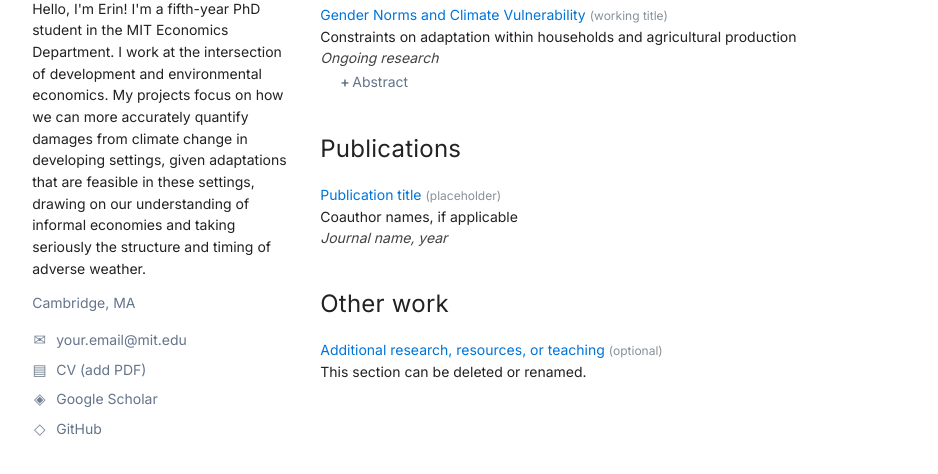
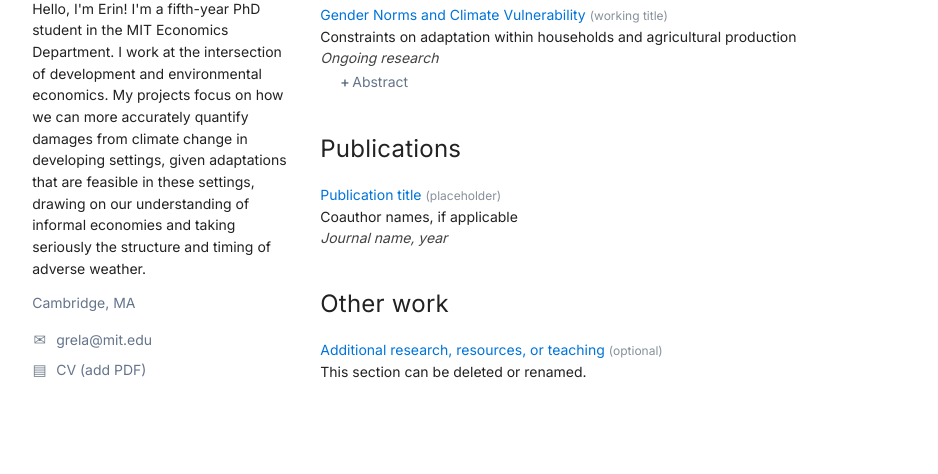
Before and after one commit to eringrela/eringrela.github.io, a plain HTML site: page index.html in a window 1280 px wide. Shown: the part 370-844 px from the top of the page, without its empty margins (19-957 px from the left). Drawn offline with Linux system fonts and the light colour scheme.

Commit message:
Update index.html

```diff
--- a/index.html
+++ b/index.html
@@ -21,12 +21,10 @@
       <p>Hello, I'm Erin! I'm a fifth-year PhD student in the MIT Economics Department. I work at the intersection of development and environmental economics. My projects focus on how we can more accurately quantify damages from climate change in developing settings, given adaptations that are feasible in these settings, drawing on our understanding of informal economies and taking seriously the structure and timing of adverse weather. </p>
       <p class="location">Cambridge, MA</p>
       <div class="profile-links" aria-label="Contact and profiles">
-        <a href="mailto:your.email@mit.edu"><span aria-hidden="true">✉</span> your.email@mit.edu</a>
+        <a href="mailto:grela@mit.edu"><span aria-hidden="true">✉</span> grela@mit.edu</a>
         <!-- Make this a link after adding your real CV to files/cv.pdf. -->
         <span class="pending-link"><span aria-hidden="true">▤</span> CV (add PDF)</span>
         <!-- Replace YOUR-SCHOLAR-URL and YOUR-GITHUB-URL or remove these links until ready. -->
-        <a href="https://scholar.google.com/" target="_blank" rel="noopener noreferrer"><span aria-hidden="true">◈</span> Google Scholar</a>
-        <a href="https://github.com/" target="_blank" rel="noopener noreferrer"><span aria-hidden="true">◇</span> GitHub</a>
       </div>
     </aside>
 
```
